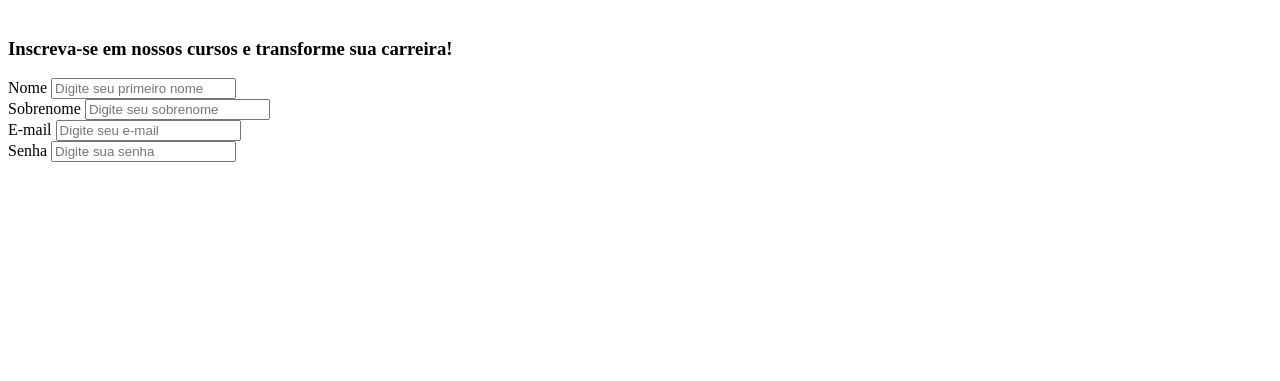
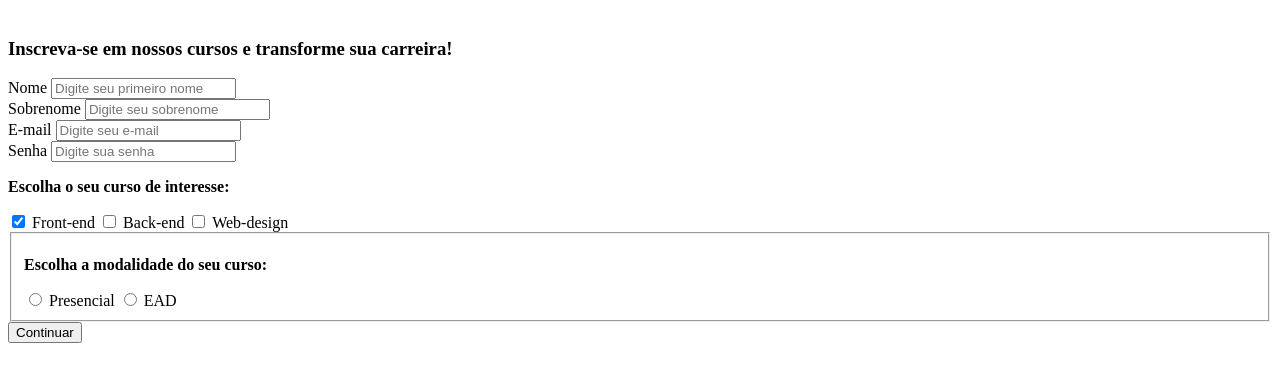
Before and after one commit to sosoakemi/formsvercel, a plain HTML site: page index.html in a window 1280 px wide. Shown: the part 391-772 px from the top of the page. Drawn offline with Linux system fonts and the light colour scheme.

Commit message:
final html

```diff
--- a/index.html
+++ b/index.html
@@ -40,3 +40,39 @@
                         <label for="number">Senha</label>
                         <input id="number" type="tel" name="number" placeholder="Digite sua senha" required>
                     </div>
+                    <div class="campo">
+                        <p><strong>Escolha o seu curso de interesse:</strong></p>
+
+                        <label>
+                            <input type="checkbox" name="Front" value="Inteligência Artificial" checked> Front-end
+                        </label>
+                        <label>
+                            <input type="checkbox" name="Back-end" value="Front-end"> Back-end
+                        </label>
+                        <label>
+                            <input type="checkbox" name="web" value="Beck-end"> Web-design
+                        </label>
+                    </div>
+                </div>
+
+                <fieldset class="grupo1">
+                    <div class="campo">
+                        <p><strong>Escolha a modalidade do seu curso:</strong></p>
+
+                        <label>
+                            <input type="radio" id="interesse1" name="modalidade" value="Presencial"> Presencial
+                        </label>
+                        <label>
+                            <input type="radio" id="interesse2" name="modalidade" value="EAD"> EAD
+                        </label>
+                    </div>
+                </fieldset>
+
+                <div class="continue-button">
+                    <button type="submit">Continuar</button>
+                </div>
+            </form>
+        </div>
+    </div>
+
+</body>
```
